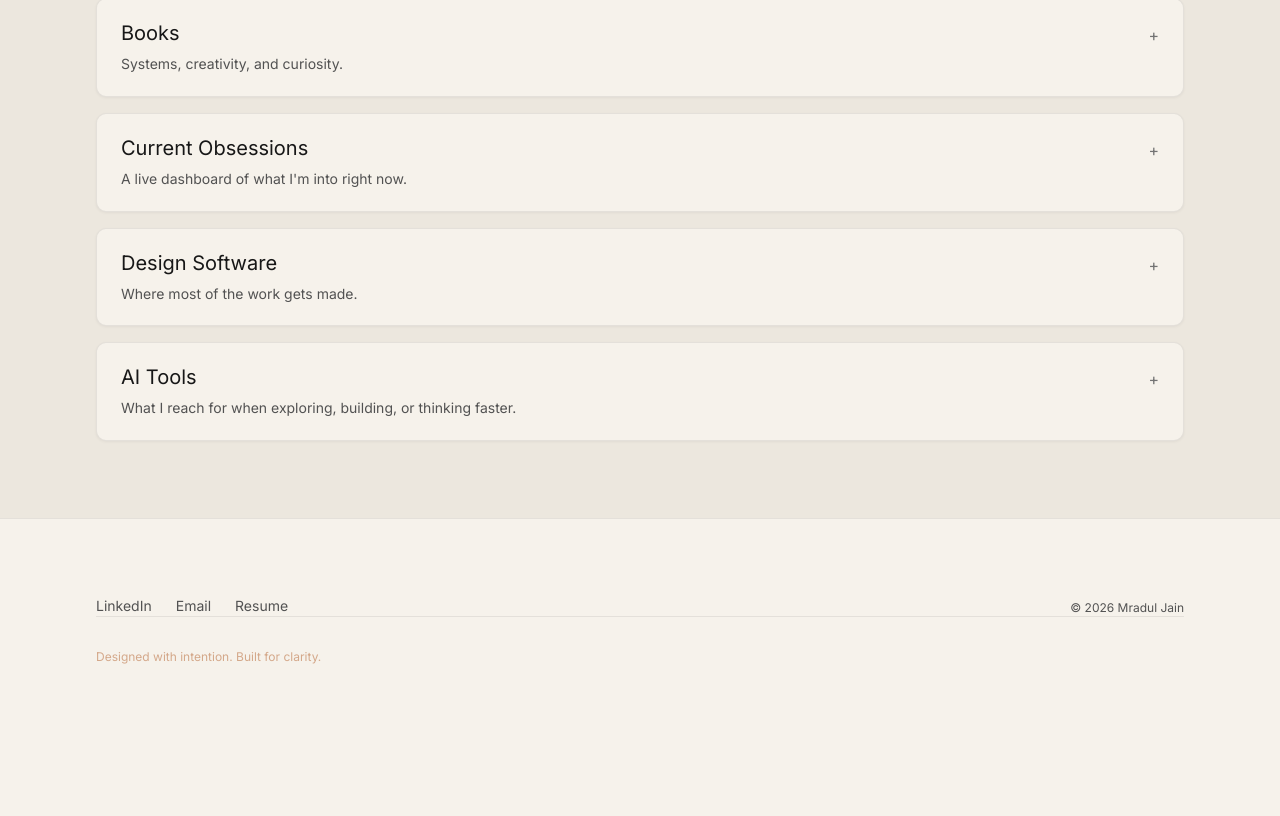
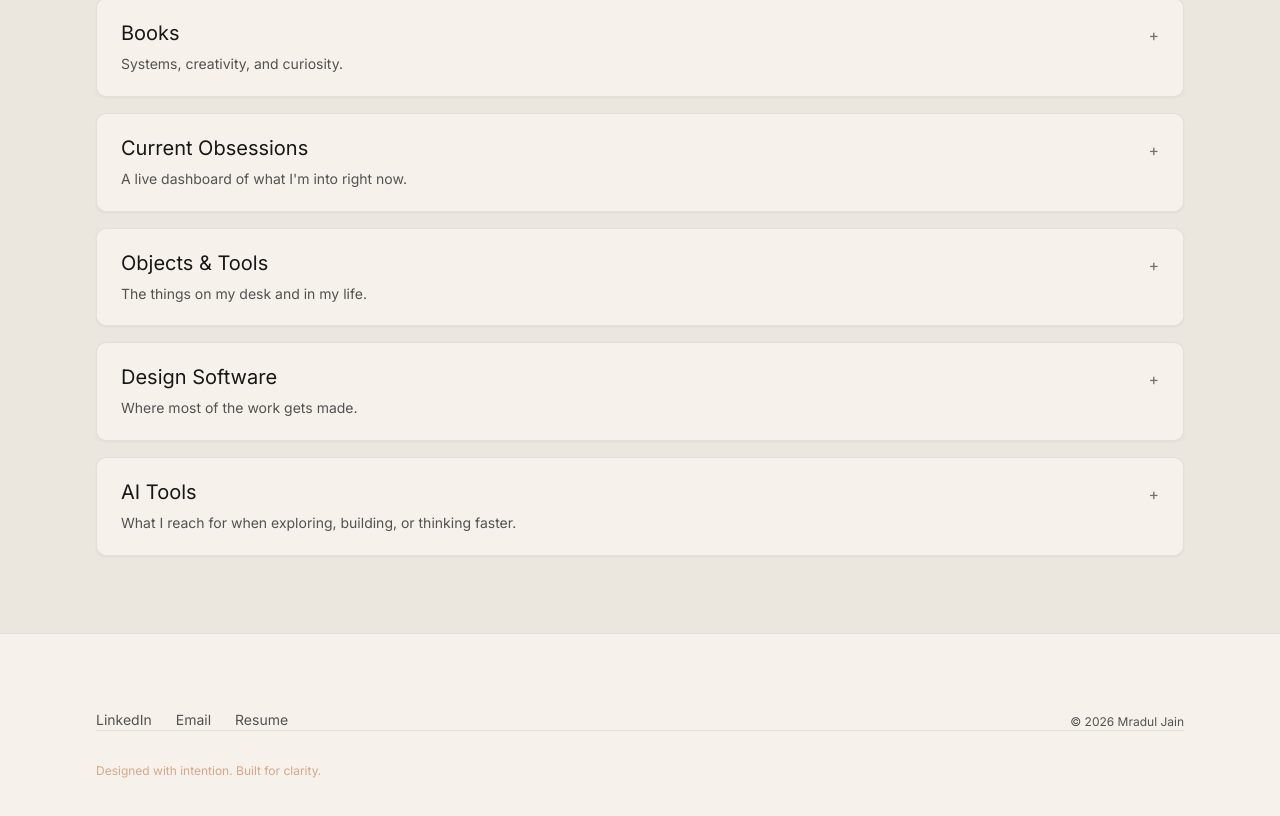
Before and after one commit to mrjartworks-svg/Portfolio, a Next.js app: page /about in a window 1280 px wide. Shown: the part 1683-2499 px from the top of the page. Before the commit the page ends 2424 px from the top, so only its background shows below. Built offline with nearby package versions, Linux system fonts and the light colour scheme; a web font is replaced by a local one.

Commit message:
Restore Objects & Tools; keep Design Software and AI Tools below it.

```diff
--- a/src/components/about/AboutBeyondWorkSection.tsx
+++ b/src/components/about/AboutBeyondWorkSection.tsx
@@ -6,6 +6,7 @@ import {
   aiTools,
   currentObsessions,
   designSoftware,
+  objectsAndTools,
 } from "@/data/about";
 import type { ObjectToolItem } from "@/types";
 import { Container } from "@/components/ui/Container";
@@ -199,6 +200,8 @@ function InterestCard({
           <div className="border-t border-[color-mix(in_srgb,var(--text)_6%,transparent)] px-5 pb-6 pt-5 sm:px-6 sm:pb-8">
             {card.variant === "obsessions" ? (
               <ObsessionsDashboard />
+            ) : card.variant === "objects" ? (
+              <ToolsGrid items={objectsAndTools} />
             ) : card.variant === "software" ? (
               <ToolsGrid items={designSoftware} />
             ) : card.variant === "ai-tools" ? (
--- a/src/data/about.ts
+++ b/src/data/about.ts
@@ -230,6 +230,13 @@ export const aboutInterestCards: AboutInterestCard[] = [
     variant: "obsessions",
   },
   {
+    id: "objects-tools",
+    title: "Objects & Tools",
+    preview: "The things on my desk and in my life.",
+    expanded: [],
+    variant: "objects",
+  },
+  {
     id: "design-software",
     title: "Design Software",
     preview: "Where most of the work gets made.",
@@ -251,6 +258,39 @@ export const currentObsessions: CurrentObsessionField[] = [
   { label: "Currently Playing", value: "Sifu, Ghost of Tsushima" },
   { label: "Currently Building", value: "1/144 RG Gundam Astray Gold Frame Amatsu Mina" },
   { label: "Currently Exploring", value: "How products compete for attention and how to take it back." },
+];
+
+export const objectsAndTools: ObjectToolItem[] = [
+  {
+    id: "gaming-pc",
+    name: "Gaming PC",
+    note: "Overbuilt for Figma. No regrets.",
+  },
+  {
+    id: "s24-ultra",
+    name: "S24 Ultra",
+    note: "Reference camera for everything else.",
+  },
+  {
+    id: "current-gundam",
+    name: "Current Gundam",
+    note: "Half-built, fully committed.",
+  },
+  {
+    id: "favorite-pen",
+    name: "Favorite Pen",
+    note: "The one that runs out at the worst time.",
+  },
+  {
+    id: "work-laptop",
+    name: "Work Laptop",
+    note: "Figma, Slack, and tabs I swear I'll close later.",
+  },
+  {
+    id: "ipad",
+    name: "iPad",
+    note: "Sketching, reading, and couch-side research.",
+  },
 ];
 
 export const designSoftware: ObjectToolItem[] = [
--- a/src/types/index.ts
+++ b/src/types/index.ts
@@ -199,7 +199,7 @@ export interface AboutInterestCard {
   preview: string;
   expanded: string[];
   gallery?: AboutGallerySlot[];
-  variant?: "default" | "obsessions" | "software" | "ai-tools";
+  variant?: "default" | "obsessions" | "objects" | "software" | "ai-tools";
 }
 
 export interface CurrentObsessionField {
```
